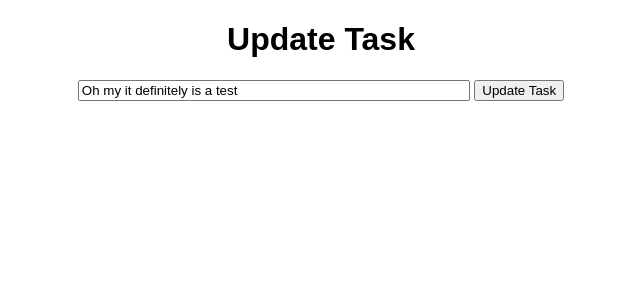
After one commit to joelmarriott/Flask-Introduction, a Flask app: page /update/3 in a window 1280 px wide. The commit adds this page. Shown: the top 300 px of the page, without its empty margins (319-959 px from the left). Run offline with Flask 2, Linux system fonts and the light colour scheme; data comes from the database, SQL or seed files in the repository; both versions use the stored data as it was after the commit.

Commit message:
Updating tasks now possible

```diff
--- a/app.py
+++ b/app.py
@@ -46,5 +46,21 @@ def delete(id):
         return 'There was a problem deleting that task'
 
 
+@app.route('/update/<int:id>', methods=['GET', 'POST'])
+def update(id):
+    task = Todo.query.get_or_404(id)
+
+    if request.method == 'POST':
+        task.content = request.form['content']
+
+        try:
+            db.session.commit()
+            return redirect('/')
+        except:
+            return 'There was an issue updating your task'
+    else:
+        return render_template('update.html', task=task)
+
+
 if __name__ == "__main__":
     app.run(debug=True)
--- a/templates/index.html
+++ b/templates/index.html
@@ -21,7 +21,7 @@
                 <td>
                     <a href="/delete/{{task.id}}">Delete</a>
                     <br>
-                    <a href="">Update</a>
+                    <a href="/update/{{task.id}}">Update</a>
                 </td>
             </tr>
         {% endfor %}
--- /dev/null
+++ b/templates/update.html
@@ -0,0 +1,16 @@
+{% extends 'base.html' %}
+
+{% block head %}
+<title>Task Master</title>
+{% endblock %}
+
+{% block body %}
+<div class=""content>
+    <h1>Update Task</h1>
+
+    <form class="form" action="/update/{{task.id}}" method="POST">
+        <input type="text" name="content" id="content" value="{{task.content}}">
+        <input type="submit" value="Update Task">
+    </form>
+</div>
+{% endblock %}
```
Also changed, not shown: test.db.
